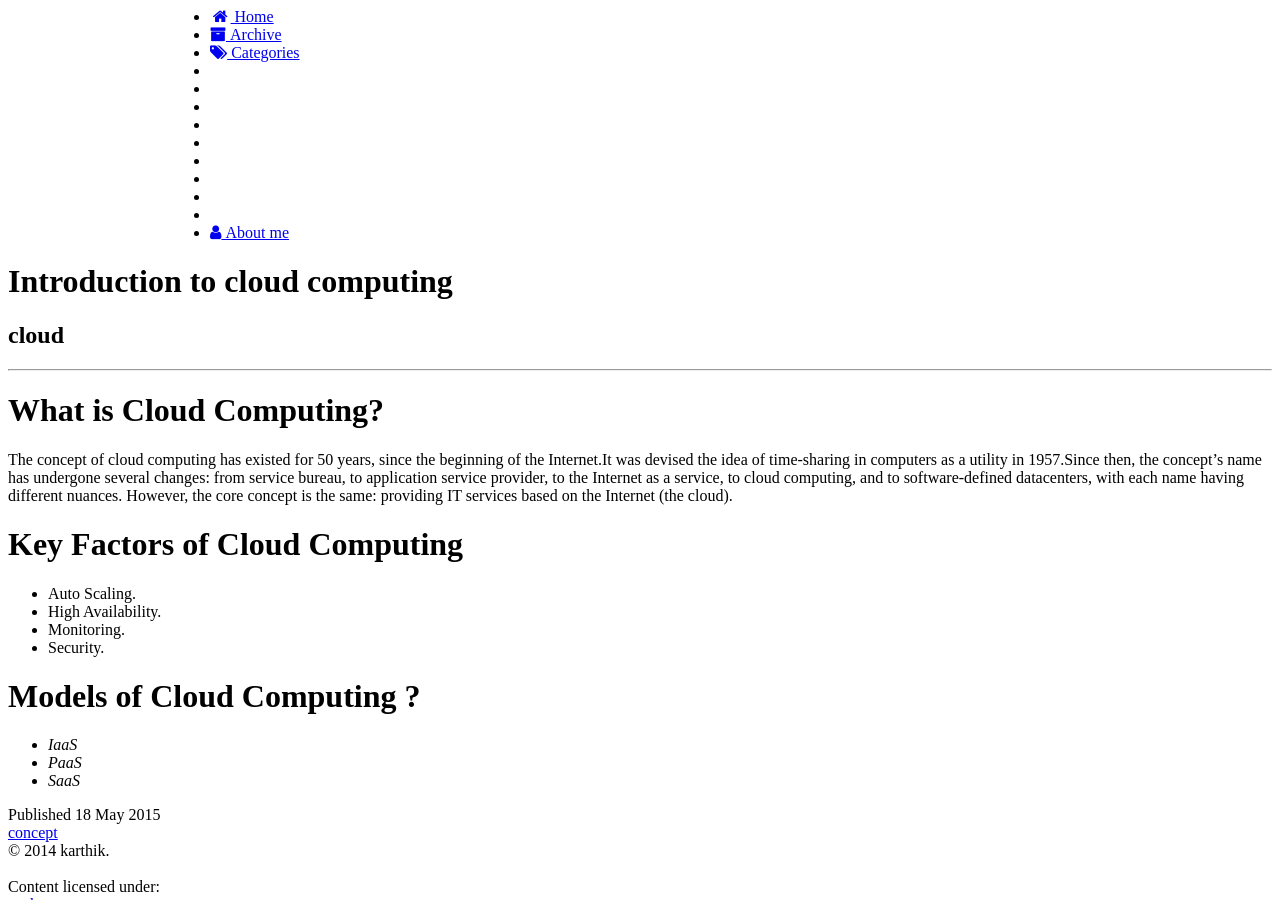
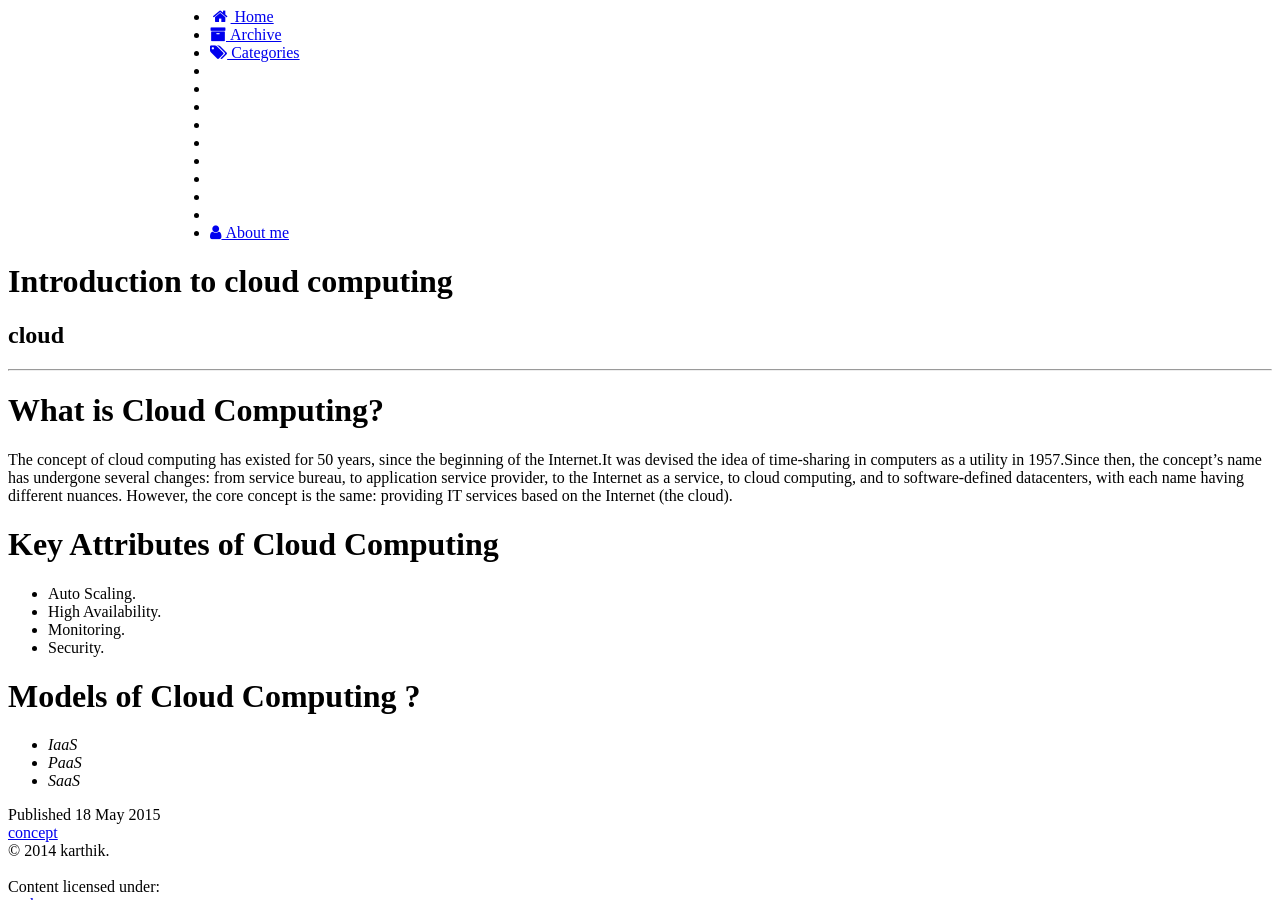
Before and after one commit to karpra/karpra.github.io, a Jekyll site: the page built from _posts/2015-5-18-Introduction to cloud computing.md, in a window 1280 px wide and 900 px high. Built offline with Jekyll 4.4.1, drawn with Linux system fonts in a browser that asks for light colours; nearby versions of some CDN libraries; library files that are not in the unit come from our copies.

Commit message:
Update 2015-5-18-Introduction to cloud computing.md

```diff
--- a/_posts/2015-5-18-Introduction to cloud computing.md
+++ b/_posts/2015-5-18-Introduction to cloud computing.md
@@ -8,7 +8,7 @@ tags : [concept]
 # What is Cloud Computing?
 The concept of cloud computing has existed for 50 years, since the beginning of the Internet.It was devised the idea of time-sharing in computers as a utility in 1957.Since then, the concept’s name has undergone several changes: from service bureau, to application service provider, to the Internet as a service, to cloud computing, and to software-defined datacenters, with each name having different nuances. However, the core concept is the same: providing IT services based on the Internet (the cloud).
 
-# Key Factors of Cloud Computing
+# Key Attributes of Cloud Computing
 + Auto Scaling.
 + High Availability.
 + Monitoring.
```
